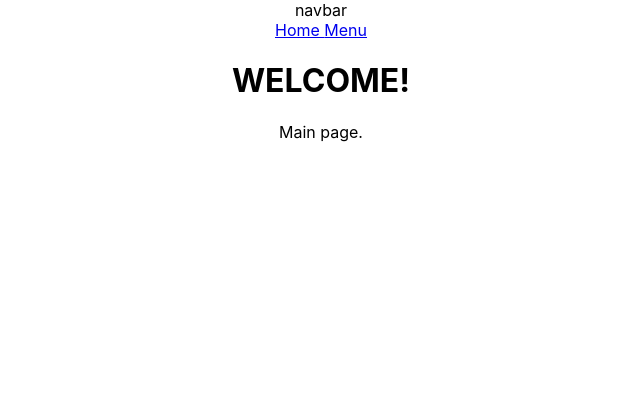
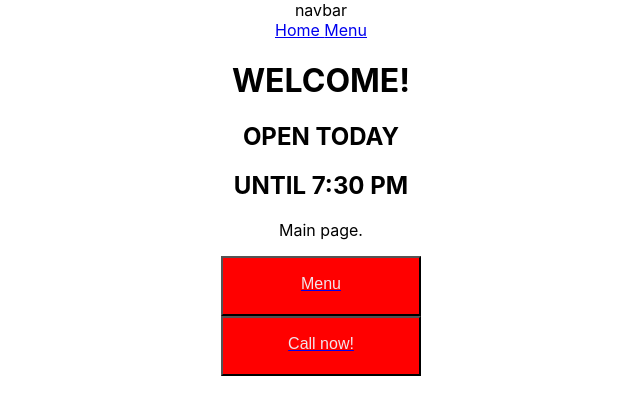
Before and after one commit to HopeValentine/CAP4102-Site, a React (Create React App) app in the folder cap4102/: page / in a window 1280 px wide. Shown: the top 414 px of the page, without its empty margins (319-959 px from the left). Built offline with nearby package versions, Linux system fonts and the light colour scheme.

Commit message:
Main page changes WIP

```diff
--- /dev/null
+++ b/cap4102/src/components/button.css
@@ -0,0 +1,26 @@
+.button{
+    background-color: red;
+    width: 200px;
+    height: 60px;
+    display: flex;
+    flex-direction:column;
+    align-items: center;
+}
+
+.button_internal{
+    background-color: red;
+}
+.button:hover{
+    box-shadow: 2px 2px 5px 5px  lightslategrey;
+}
+
+.button:hover .link{
+    color:white;
+
+}
+
+
+.linktext{
+    color:rgba(240, 248, 255, 0.916);
+    font-size: medium;
+}
--- /dev/null
+++ b/cap4102/src/components/homepage_button.jsx
@@ -0,0 +1,39 @@
+import React from 'react'
+import { Link } from "react-router-dom";
+import styles from './button.css';
+
+export const Button = (props) => {
+    var action = false
+    if('action' in props)
+    {
+        action = true
+    }
+
+    if(!action)
+    {
+        var dest = "/" + props.location
+        return (
+          <Link className="link" to={dest}>
+          <button className='button'>
+              <div className='button_internal'>
+                      <p className='linktext'>{props.location}</p>
+              </div>
+          </button>
+          </Link>
+        )
+    }
+    else
+    {
+        return (
+            <a  href="tel:+14703855531">
+                <button className='button'>
+                <div className='button_internal'>
+                        <p className='linktext'>{props.location}</p>
+                </div>
+                </button>
+            </a>
+        )
+    }
+}
+
+export default Button
--- a/cap4102/src/pages/main/main.jsx
+++ b/cap4102/src/pages/main/main.jsx
@@ -1,10 +1,17 @@
 import React from "react";
+import  Button  from "../../components/homepage_button";
 
 export default function Main() {
     return(
         <div className="home">
             <h1>WELCOME!</h1>
+            <h2>OPEN TODAY</h2>
+            <h2>UNTIL 7:30 PM</h2>
             <p>Main page.</p>
+            <center>
+            <Button location="Menu"/>
+            <Button action="yes" location="Call now!"/>
+            </center>
         </div>
     )
 }
```
